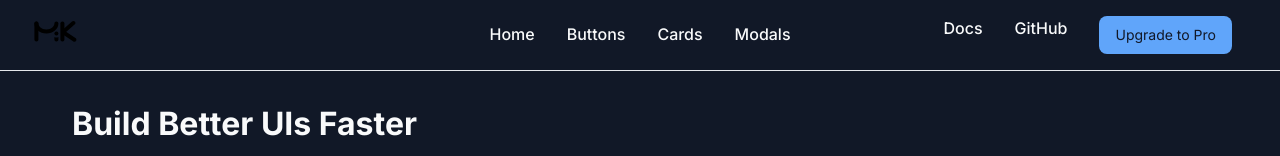
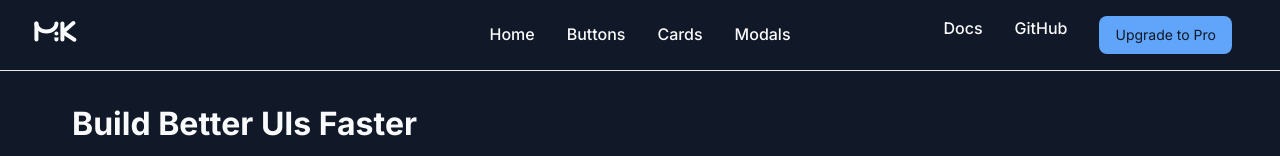
Before and after one commit to sebastiangonzalezdesign/motion-ui-kit, a React (Vite) app: page / in a window 1280 px wide. Shown: the top 156 px of the page. Built offline with nearby package versions, Linux system fonts and the light colour scheme.

Commit message:
feat: add logo color token and inline SVG for theme switching

```diff
--- a/src/components/Navbar/Navbar.scss
+++ b/src/components/Navbar/Navbar.scss
@@ -35,6 +35,7 @@
 }
 
 .logo-animated {
+  color: $logo-color; // Uses the token for theming
   transition: transform 0.3s ease;
   display: inline-block;
   line-height: 0;
--- a/src/components/Navbar/Navbar.tsx
+++ b/src/components/Navbar/Navbar.tsx
@@ -4,7 +4,6 @@ import { Bars3Icon, XMarkIcon } from '@heroicons/react/24/outline';
 import ThemeToggle from '../ThemeToggle/ThemeToggle';
 import Button from '../Button/Button';
 import './Navbar.scss';
-const logoUrl = new URL('../../assets/logo.svg', import.meta.url).href;
 
 const Navbar = () => {
   const [isMenuOpen, setIsMenuOpen] = useState(false);
@@ -57,7 +56,15 @@ const Navbar = () => {
     <nav className="navbar" ref={navbarRef}>
       <div className="navbar-brand" aria-label="Motion UI Kit">
         <Link to="/" aria-label="Motion UI Kit">
-          <img src={logoUrl} alt="Motion UI Kit" width={48} height={24} className="logo-animated" />
+          <svg width="48" height="24" viewBox="0 0 48 24" fill="none" xmlns="http://www.w3.org/2000/svg" className="logo-animated">
+            <path d="M2.4109 4.5C2.4109 3.39543 3.30633 2.5 4.4109 2.5V2.5C5.51547 2.5 6.4109 3.39543 6.4109 4.5V20.5C6.4109 21.6046 5.51547 22.5 4.4109 22.5V22.5C3.30633 22.5 2.4109 21.6046 2.4109 20.5V4.5Z" fill="currentColor"/>
+            <path d="M28.4109 4.5C28.4109 3.39543 29.3063 2.5 30.4109 2.5V2.5C31.5155 2.5 32.4109 3.39543 32.4109 4.5V20.5C32.4109 21.6046 31.5155 22.5 30.4109 22.5V22.5C29.3063 22.5 28.4109 21.6046 28.4109 20.5V4.5Z" fill="currentColor"/>
+            <path d="M30.143 14.9641C29.1864 14.4118 28.8586 13.1886 29.4109 12.2321C29.9632 11.2755 31.1864 10.9477 32.143 11.5L43.4109 19.0359C44.3675 19.5882 44.6952 20.8114 44.143 21.7679C43.5907 22.7245 42.3675 23.0523 41.4109 22.5L30.143 14.9641Z" fill="currentColor"/>
+            <path d="M32.6535 14.3072C31.8725 15.0882 30.6062 15.0882 29.8251 14.3072C29.0441 13.5261 29.0441 12.2598 29.8251 11.4787L40.0206 2.54517C40.8016 1.76412 42.068 1.76412 42.849 2.54517C43.6301 3.32622 43.6301 4.59255 42.849 5.37359L32.6535 14.3072Z" fill="currentColor"/>
+            <path d="M6.4109 4.5C6.4109 7.16182 9.27879 10.5 14.4109 10.5C19.543 10.5 22.4109 7.16182 22.4109 4.5V4.5C22.4109 3.39543 23.3063 2.5 24.4109 2.5V2.5C25.5155 2.5 26.4109 3.39543 26.4109 4.5V4.5C26.4109 10.0228 21.0383 14.5 14.4109 14.5C7.78349 14.5 2.4109 10.0228 2.4109 4.5V4.5C2.4109 3.39543 3.30633 2.5 4.4109 2.5V2.5C5.51547 2.5 6.4109 3.39543 6.4109 4.5V4.5Z" fill="currentColor"/>
+            <circle cx="24.4109" cy="14.5" r="2" fill="currentColor"/>
+            <path d="M26.4109 20.5C26.4109 21.6046 25.5155 22.5 24.4109 22.5V22.5C23.3063 22.5 22.4109 21.6046 22.4109 20.5V17.959C22.9998 18.3002 23.6813 18.5 24.4109 18.5C25.1405 18.5 25.822 18.3002 26.4109 17.959V20.5Z" fill="currentColor"/>
+          </svg>
         </Link>
       </div>
 
--- a/src/styles/abstracts/_tokens.scss
+++ b/src/styles/abstracts/_tokens.scss
@@ -5,6 +5,7 @@ $background-primary: $gray-50;
 $text-primary: $gray-900;
 $brand-primary: $blue-500;
 $brand-hover: $blue-600;
+$logo-color: $gray-900; // Logo color token, uses $gray-900 for light/dark switching
 
 // Typography tokens
 $font-family-ui: 'Inter', -apple-system, BlinkMacSystemFont, 'Segoe UI', sans-serif;
```
